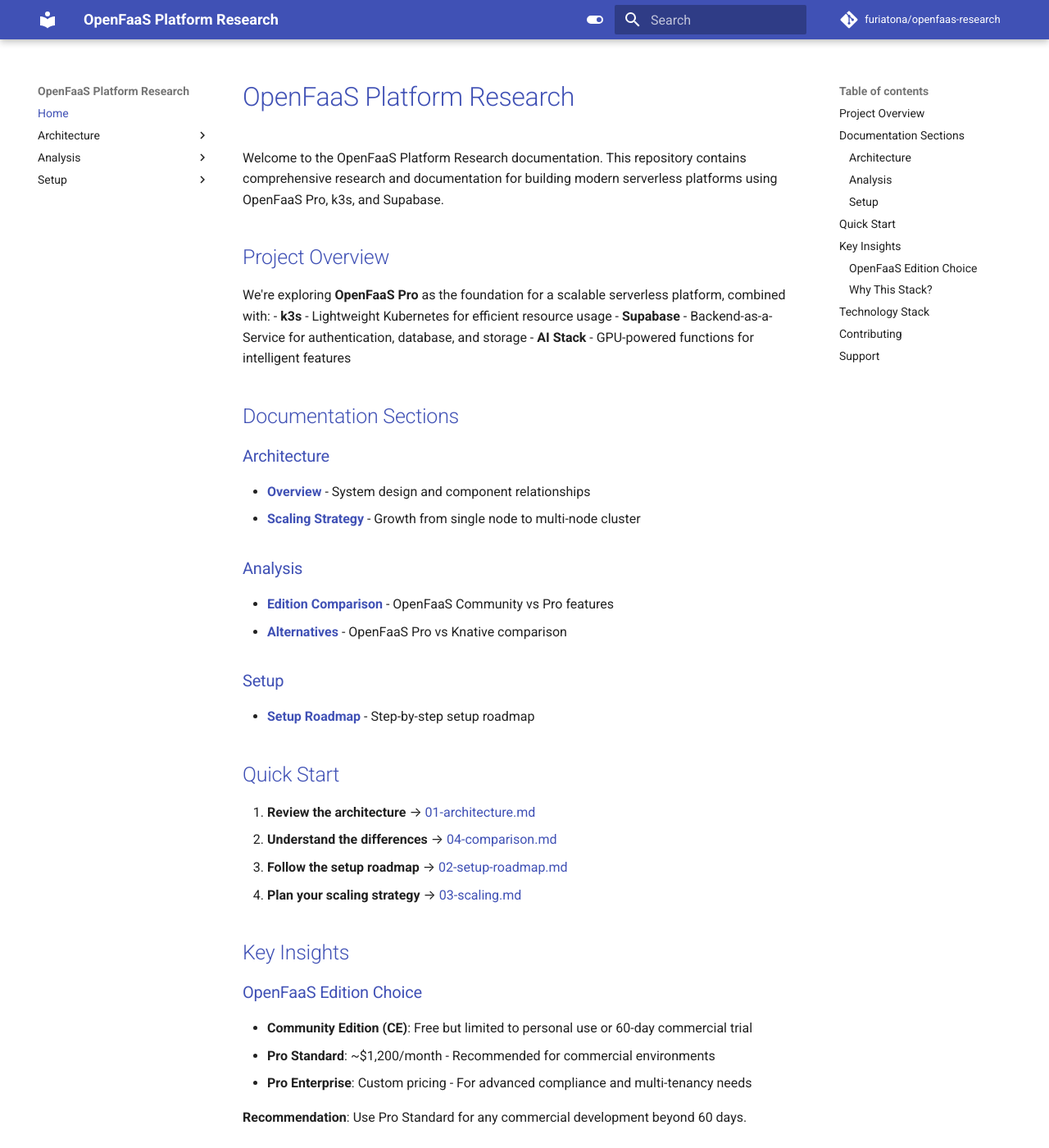
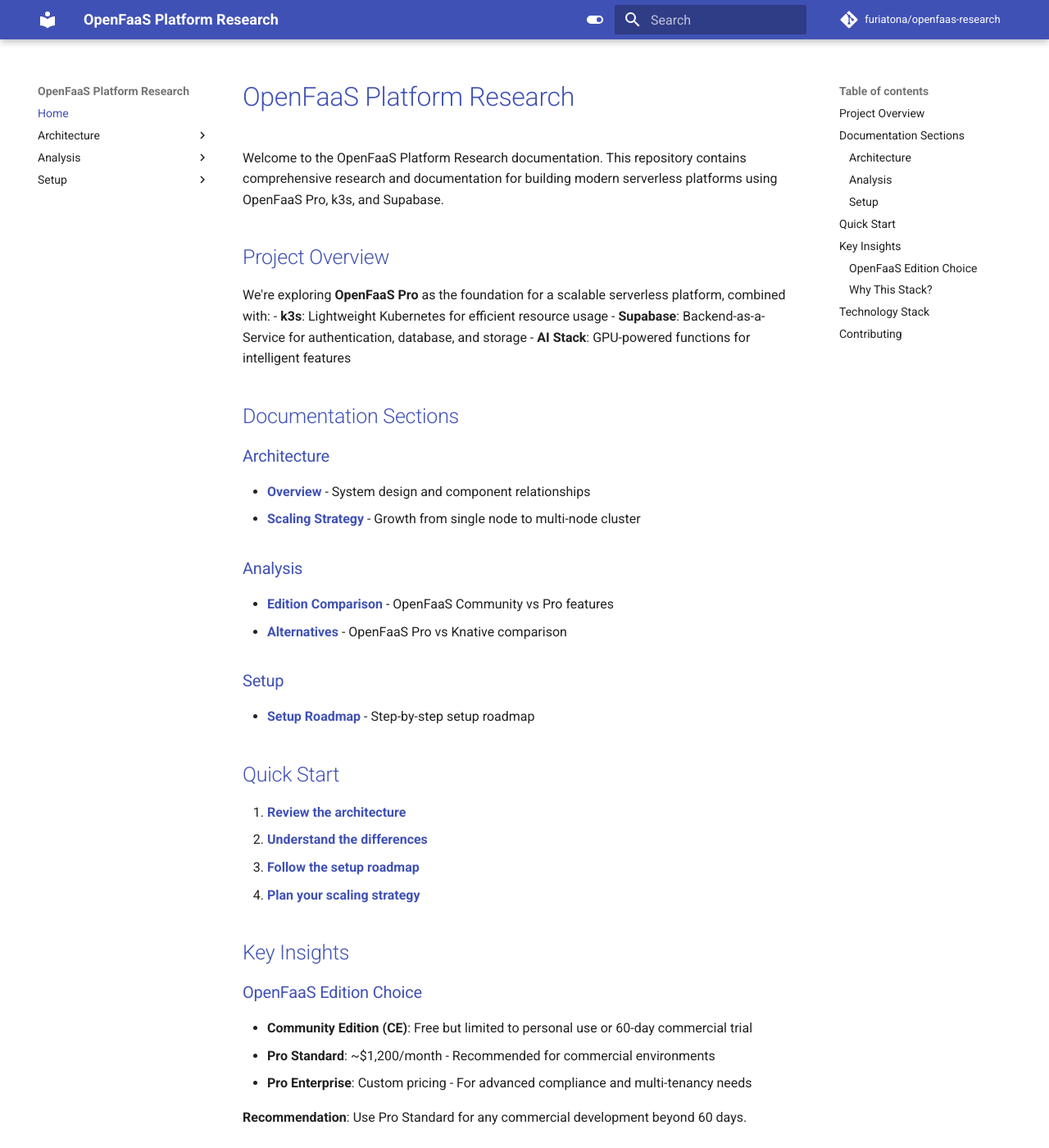
Before and after one commit to furiatona/openfaas-research, an MkDocs documentation site: the page built from docs/index.md, in a window 1280 px wide and 1400 px high. Shown: the whole window at 82% size. Built offline with MkDocs 1.6.1 and Material for MkDocs 9.7.7, drawn with Linux system fonts in a browser that asks for light colours; comment, search, counter and statistics services are not loaded; some of the changed text lies outside the part shown.

Commit message:
chore: simplify homepage

```diff
--- a/docs/index.md
+++ b/docs/index.md
@@ -5,9 +5,9 @@ Welcome to the OpenFaaS Platform Research documentation. This repository contain
 ## Project Overview
 
 We're exploring **OpenFaaS Pro** as the foundation for a scalable serverless platform, combined with:
-- **k3s** - Lightweight Kubernetes for efficient resource usage
-- **Supabase** - Backend-as-a-Service for authentication, database, and storage
-- **AI Stack** - GPU-powered functions for intelligent features
+- **k3s**: Lightweight Kubernetes for efficient resource usage
+- **Supabase**: Backend-as-a-Service for authentication, database, and storage
+- **AI Stack**: GPU-powered functions for intelligent features
 
 ## Documentation Sections
 
@@ -25,10 +25,10 @@ We're exploring **OpenFaaS Pro** as the foundation for a scalable serverless pla
 
 ## Quick Start
 
-1. **Review the architecture** → [01-architecture.md](01-architecture.md)
-2. **Understand the differences** → [04-comparison.md](04-comparison.md)
-3. **Follow the setup roadmap** → [02-setup-roadmap.md](02-setup-roadmap.md)
-4. **Plan your scaling strategy** → [03-scaling.md](03-scaling.md)
+1. **[Review the architecture](01-architecture.md)**
+2. **[Understand the differences](04-comparison.md)**
+3. **[Follow the setup roadmap](02-setup-roadmap.md)**
+4. **[Plan your scaling strategy](03-scaling.md)**
 
 ## Key Insights
 
@@ -60,7 +60,3 @@ This is a research repository. Feel free to:
 - Improve installation instructions
 - Document lessons learned
 - Share performance benchmarks
-
-## Support
-
-For questions about this research or implementation guidance, please refer to the individual documentation files or create an issue in this repository.
```
